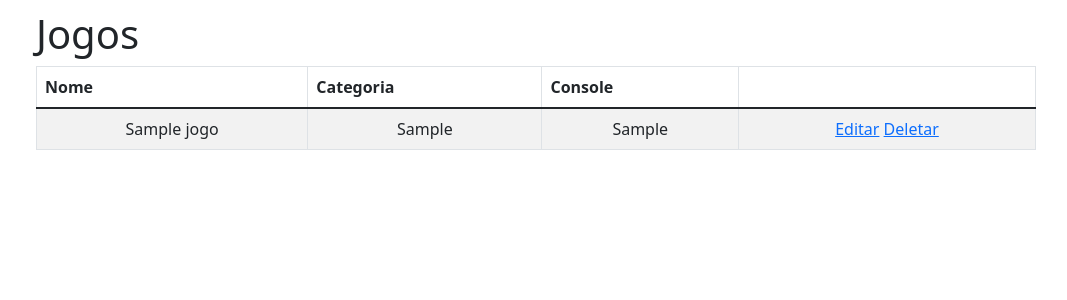
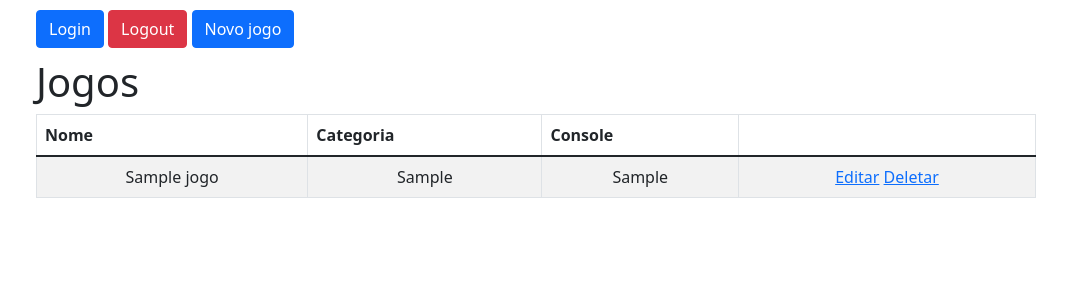
Before and after one commit to Antonio-Matheus-Follone-Graca/cursos-flask, a Flask app: page / in a window 1280 px wide. Shown: the top 300 px of the page, without its empty margins (104-1171 px from the left). Run offline with Flask 3, Linux system fonts and the light colour scheme; tables that the repository leaves empty hold one stand-in row (values such as "Sample post"); some libraries are stand-ins or nearby versions.

Commit message:
Melhorando a interface

```diff
--- a/jogoteca/templates/editar.html
+++ b/jogoteca/templates/editar.html
@@ -33,6 +33,7 @@
           <input type="text" id="console" name="console" class="form-control" value="{{jogo.console}}">
         </div>
         <button type="submit" class="btn btn-primary btn-salvar">Salvar</button>
+        <a class="btn btn-danger" href="{{url_for('index')}}">Voltar </a>
       </fieldset>
     </form>
   </div>
--- a/jogoteca/templates/lista.html
+++ b/jogoteca/templates/lista.html
@@ -1,7 +1,10 @@
 {% extends 'template.html' %}
 
 {% block conteudo %}
-    <div class="container">
+        <a class="btn btn-primary" href="{{url_for('login')}}"> Login </a>
+        <a class="btn btn-danger" href="{{url_for('logout')}}">Logout </a>
+        <a  class="btn btn-primary" href="{{url_for('novo')}}"> Novo jogo </a>
+
         <div class="page-header">
             <h1>{{ titulo }}</h1>
         </div>
@@ -29,5 +32,5 @@
 
             </tbody>
         </table>
-    </div>
+
 {% endblock %}
--- a/jogoteca/templates/login.html
+++ b/jogoteca/templates/login.html
@@ -20,6 +20,7 @@
             <p><label>Senha:</label> <input class="form-control" type="password" name="senha" required></p>
             <p><button class="btn btn-primary" type="submit">Entrar</button></p>
         </form>
+        <a class="btn btn-danger" href="{{url_for('index')}}">Voltar </a>
     </div>
 </body>
 </html>
--- a/jogoteca/templates/novo.html
+++ b/jogoteca/templates/novo.html
@@ -29,6 +29,7 @@
             <input type="text" id="console" name="console" class="form-control">
           </div>
           <button type="submit" class="btn btn-primary btn-salvar">Salvar</button>
+          <a class="btn btn-danger" href="{{url_for('index')}}">Voltar </a>
         </fieldset>
       </form>
     </div>
--- a/jogoteca/templates/template.html
+++ b/jogoteca/templates/template.html
@@ -21,7 +21,7 @@
             {% endif %}
         {% endwith %}
       </div>
-      <div class="page-header">
+      <div class="page-header container">
         {% block conteudo %}
 
         {% endblock %}
```
